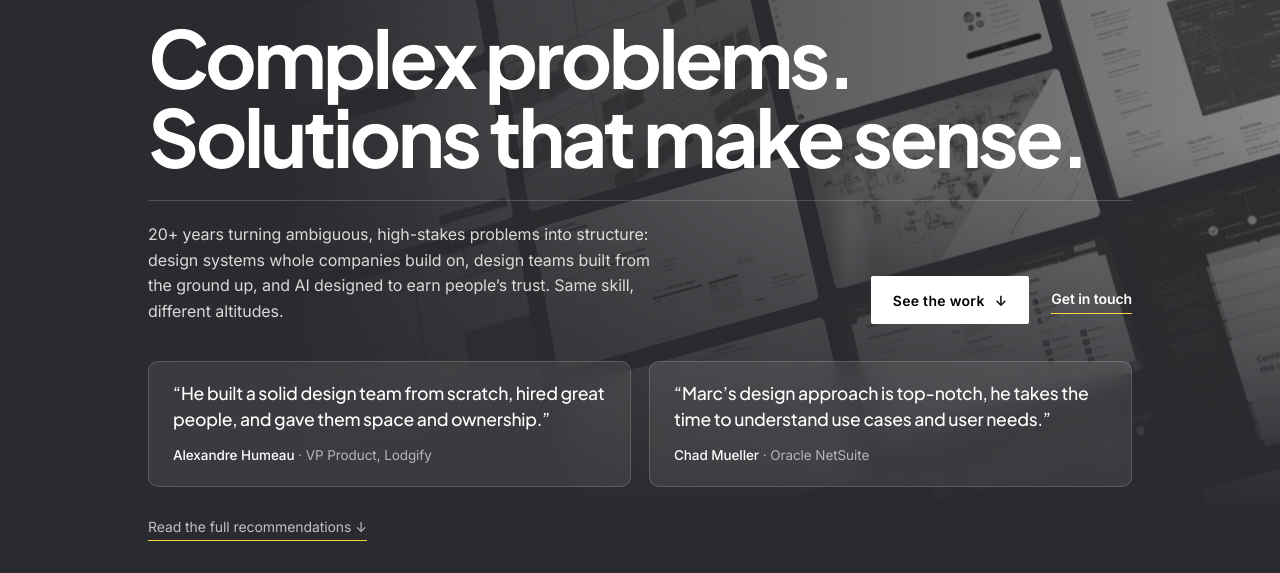
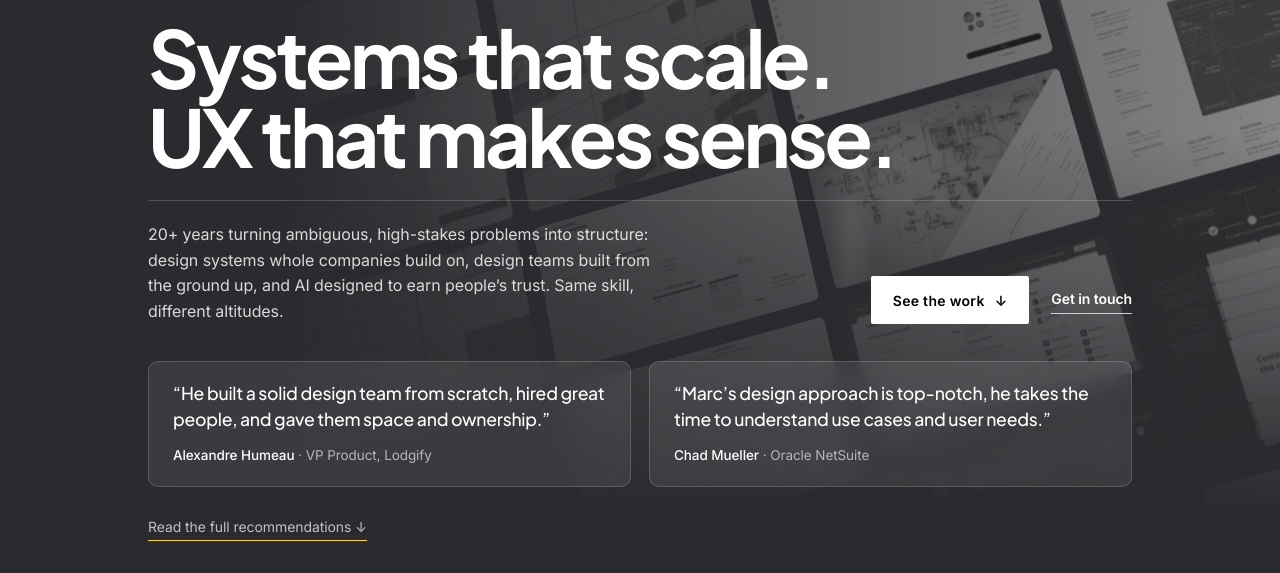
Before and after one commit to marcverdera-bot/marcverdera, a plain HTML site: page index.html in a window 1280 px wide. Shown: the part 227-800 px from the top of the page. Drawn offline with Linux system fonts and the light colour scheme.

Commit message:
Hero claim: Systems that scale. / UX that makes sense.
Co-Authored-By: Claude Opus 5.5 <noreply@anthropic.com>
Claude-Session: https://claude.ai/code/session_01PRM5J2tqkhd7skXcg9ANTn

```diff
--- a/index.html
+++ b/index.html
@@ -712,7 +712,7 @@ footer :is(.f-copy,.f-loc){ color:rgba(255,255,255,.5); }
       <div class="eyebrow" style="margin:0;">Product Design Leader &middot; Barcelona</div>
       <div class="hx-proof">Oracle NetSuite <span>/</span> Lodgify <span>/</span> Founder, WebCarpet</div>
     </div>
-    <h1 class="hx-title">Complex problems.<br><em>Solutions that make sense.</em></h1>
+    <h1 class="hx-title">Systems that scale.<br><em>UX that makes sense.</em></h1>
     <div class="hx-row">
       <p class="hx-sub">20+ years turning ambiguous, high-stakes problems into structure: design systems whole companies build on, design teams built from the ground up, and AI designed to earn people’s trust. Same skill, different altitudes.</p>
       <div class="hx-cta">
```
